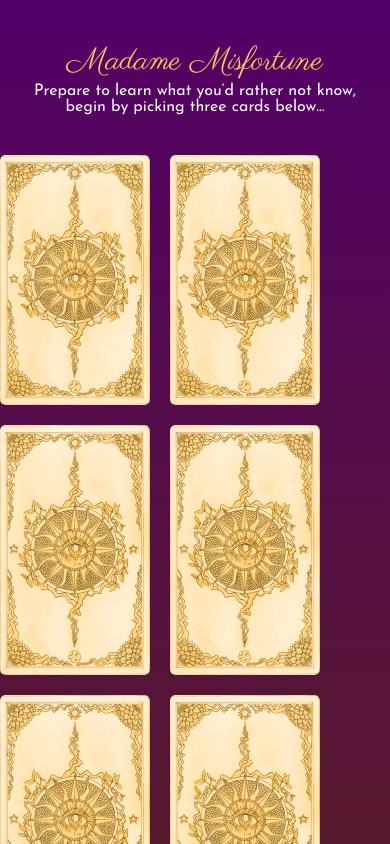
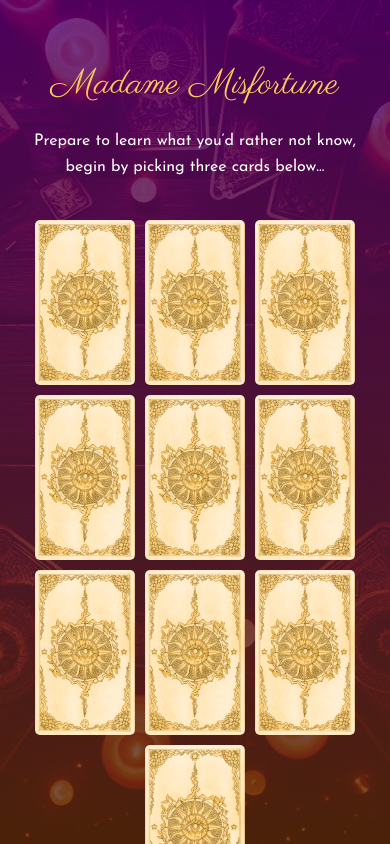
Before and after one commit to appelqvistelias/misfortunate-unfair-funfair, a Next.js app: page /madame-misfortune in a window 390 px wide. Shown: the top 844 px of the page. Built offline with nearby package versions, Linux system fonts and the light colour scheme.

Commit message:
added background image and media queries

```diff
--- a/src/app/madame-misfortune/components/card.module.css
+++ b/src/app/madame-misfortune/components/card.module.css
@@ -1,6 +1,6 @@
 .card {
-    width: 150px;
-    height: 250px;
+    width: 100px;
+    height: 165px;
     cursor: pointer;
     transition: opacity 0.5s ease;
     background: url('/img/tarot/card-back.png') no-repeat center center;
@@ -19,12 +19,20 @@
     background: url('/img/tarot/card-back-selected.png') no-repeat center center;
     background-size: cover;
     box-shadow: 0 0 1rem white;
-    transition: box-shadow 250ms;
   }
 
   @media (hover: hover) {
     .card:not(.selected):hover {
         transform: scale(1.05);
         box-shadow: 0 0 1rem rgb(0, 0, 0, .2);
+        box-shadow: 0 0 1rem white;
+        transition: scale box-shadow 5s ease-out;
     }
   }
+
+  @media screen and (min-width: 510px) {
+    .card {
+        width: 150px;
+        height: 250px;
+    }
+}
--- a/src/app/madame-misfortune/madame.module.css
+++ b/src/app/madame-misfortune/madame.module.css
@@ -1,14 +1,27 @@
 body {
-    background: black;
+    font-family: 'Josefin Sans', serif;
     background: linear-gradient(#530068, #592B00);
     min-height: 100vh;
-    font-family: 'Josefin Sans', sans-serif;
+    padding: 2rem;
+}
+body:after {
+    content: "";
+    position: fixed;
+    top: 0; left: 0;
+    bottom: 0; right: 0;
+    z-index: -1;
+    background-image: url(/img/tarot/table.jpeg);
+    background-size: cover;
+    background-attachment: fixed;
+    background-position: center;
+    opacity: .2;
+    mix-blend-mode: hard-light;
 }
 
 .header,
 .cards {
     margin: 0 auto;
-    max-width: 850px;
+    max-width: 1024px;
 }
 
 .header {
@@ -18,12 +31,32 @@ body {
     font-size: 1.6rem;
 }
 .header h1 {
+    font-weight: normal;
+    font-size: 3.6rem;
     color: #FFC85F;
-    font-family: 'parisienne';
+    margin: 0 0 2rem;
+}
+.header p {
+    font-size: 1.6rem;
+    line-height: 160%;
+    font-weight: 400;
 }
 
 .cards {
     display: flex;
     flex-wrap: wrap;
-    gap: 2rem;
+    gap: 1rem;
+    justify-content: center;
 }
+
+@media screen and (min-width: 530px) {
+    .header h1 {
+        font-size: 4.8rem;
+    }
+    .header p {
+        font-size: 2rem;
+    }
+    .cards {
+        gap: 2rem;
+    }
+}
```
